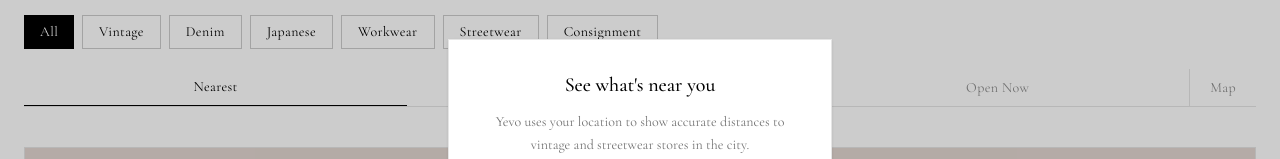
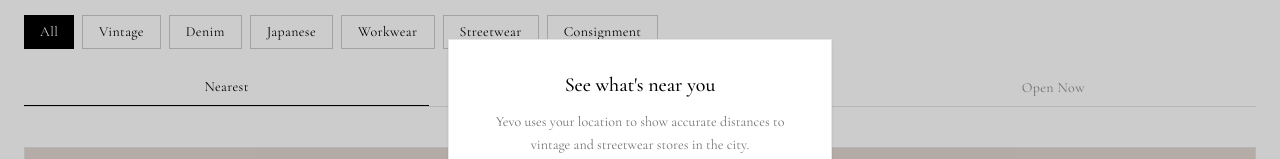
Before and after one commit to martinrmero0-ctrl/wair, a Next.js app: page /nearby in a window 1280 px wide. Shown: the part 219-378 px from the top of the page. Built offline with nearby package versions, Linux system fonts and the light colour scheme.

Commit message:
Remove duplicate map from Explore page

```diff
--- a/src/components/nearby/ExploreMap.tsx
+++ /dev/null
@@ -1,19 +0,0 @@
-"use client";
-
-import { StorePinsMap } from "@/components/maps/StorePinsMap";
-import type { NearbyStore } from "@/lib/nearby/types";
-
-type ExploreMapProps = {
-  stores: NearbyStore[];
-  bookmarkedIds: string[];
-};
-
-export function ExploreMap({ stores, bookmarkedIds }: ExploreMapProps) {
-  return (
-    <StorePinsMap
-      stores={stores}
-      bookmarkedIds={bookmarkedIds}
-      className="relative min-h-[min(520px,calc(100dvh-var(--nav-height)-18rem))] w-full flex-1"
-    />
-  );
-}
--- a/src/components/nearby/NearbyView.tsx
+++ b/src/components/nearby/NearbyView.tsx
@@ -12,12 +12,8 @@
 import { filterStores, sortStores } from "@/lib/nearby/filter-sort";
 import { NYC_STORES } from "@/lib/nearby/stores";
 import type { StoreSort, StoreTagFilter } from "@/lib/nearby/types";
-import { ExploreMap } from "./ExploreMap";
+import { NearbySort } from "./NearbySort";
 import { NearbyTagFilters } from "./NearbyTagFilters";
-import {
-  NearbyViewToolbar,
-  type ExploreViewMode,
-} from "./NearbyViewToolbar";
 import { StoreCard } from "./StoreCard";
 
 export function NearbyView() {
@@ -39,7 +35,6 @@
   const [query, setQuery] = useState("");
   const [tag, setTag] = useState<StoreTagFilter>("all");
   const [sort, setSort] = useState<StoreSort>("nearest");
-  const [view, setView] = useState<ExploreViewMode>("list");
   const [bookmarks, setBookmarks] = useState<string[]>([]);
   const [hydrated, setHydrated] = useState(false);
 
@@ -99,31 +94,11 @@
           <NearbyTagFilters value={tag} onChange={setTag} />
         </div>
 
-        <div className="mt-4">
-          <NearbyViewToolbar
-            sort={sort}
-            onSortChange={setSort}
-            view={view}
-            onViewChange={setView}
-          />
+        <div className="mt-4 border-b border-black/10">
+          <NearbySort value={sort} onChange={setSort} />
         </div>
       </header>
 
-      {view === "map" ? (
-        <div className="flex min-h-0 flex-1 flex-col">
-          {!hydrated || !geoHydrated ? (
-            <p className="flex flex-1 items-center justify-center text-black/40">
-              Loading…
-            </p>
-          ) : stores.length === 0 ? (
-            <p className="flex flex-1 items-center justify-center px-6 text-lg text-black/45">
-              No stores match your search.
-            </p>
-          ) : (
-            <ExploreMap stores={stores} bookmarkedIds={bookmarks} />
-          )}
-        </div>
-      ) : (
       <div className="flex-1 px-6 py-6">
         {!hydrated || !geoHydrated ? (
           <p className="text-center text-black/40">Loading…</p>
@@ -145,7 +120,6 @@
           </ul>
         )}
       </div>
-      )}
     </main>
   );
 }
--- a/src/components/nearby/NearbyViewToolbar.tsx
+++ /dev/null
@@ -1,39 +0,0 @@
-import type { StoreSort } from "@/lib/nearby/types";
-import { NearbySort } from "./NearbySort";
-
-export type ExploreViewMode = "list" | "map";
-
-type NearbyViewToolbarProps = {
-  sort: StoreSort;
-  onSortChange: (sort: StoreSort) => void;
-  view: ExploreViewMode;
-  onViewChange: (view: ExploreViewMode) => void;
-};
-
-export function NearbyViewToolbar({
-  sort,
-  onSortChange,
-  view,
-  onViewChange,
-}: NearbyViewToolbarProps) {
-  return (
-    <div className="flex border-b border-black/10">
-      <div className="min-w-0 flex-1">
-        <NearbySort value={sort} onChange={onSortChange} />
-      </div>
-      <button
-        type="button"
-        onClick={() => onViewChange(view === "map" ? "list" : "map")}
-        className={[
-          "shrink-0 border-l border-black/10 px-5 py-2 text-sm tracking-wide transition-colors",
-          view === "map"
-            ? "bg-black text-white"
-            : "text-black/45 hover:bg-black/5 hover:text-black",
-        ].join(" ")}
-        aria-pressed={view === "map"}
-      >
-        {view === "map" ? "List" : "Map"}
-      </button>
-    </div>
-  );
-}
```
Also changed, not shown: 2 other files (tests, documents, lock files or other folders). Lines whose indentation alone changed are shown as unchanged.
